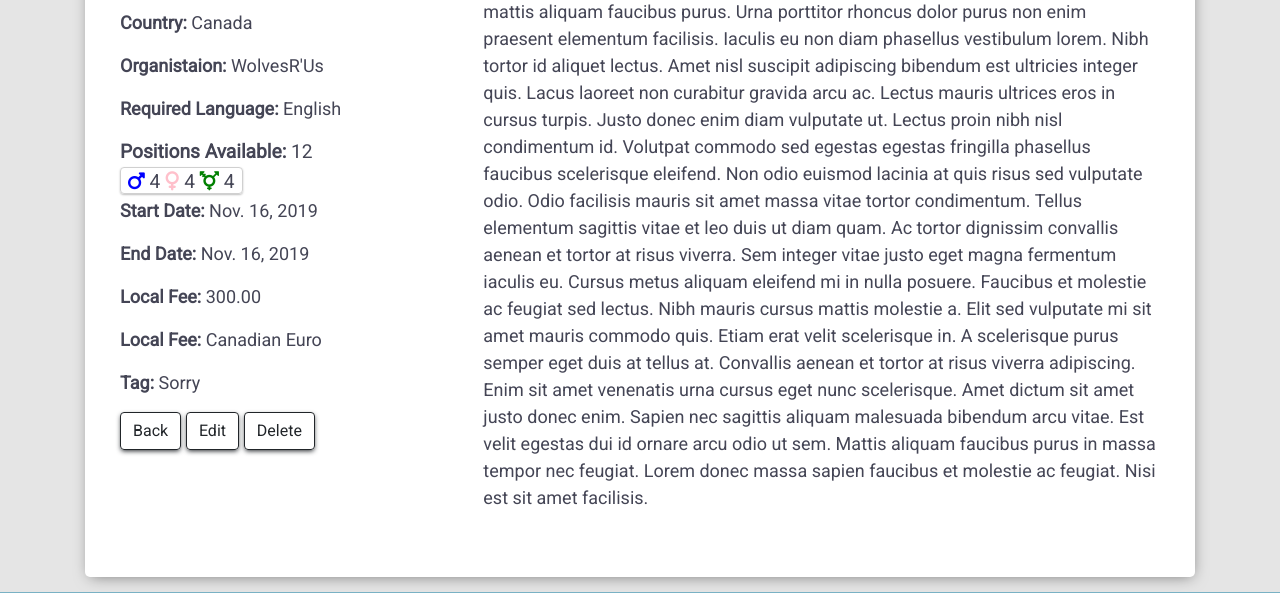
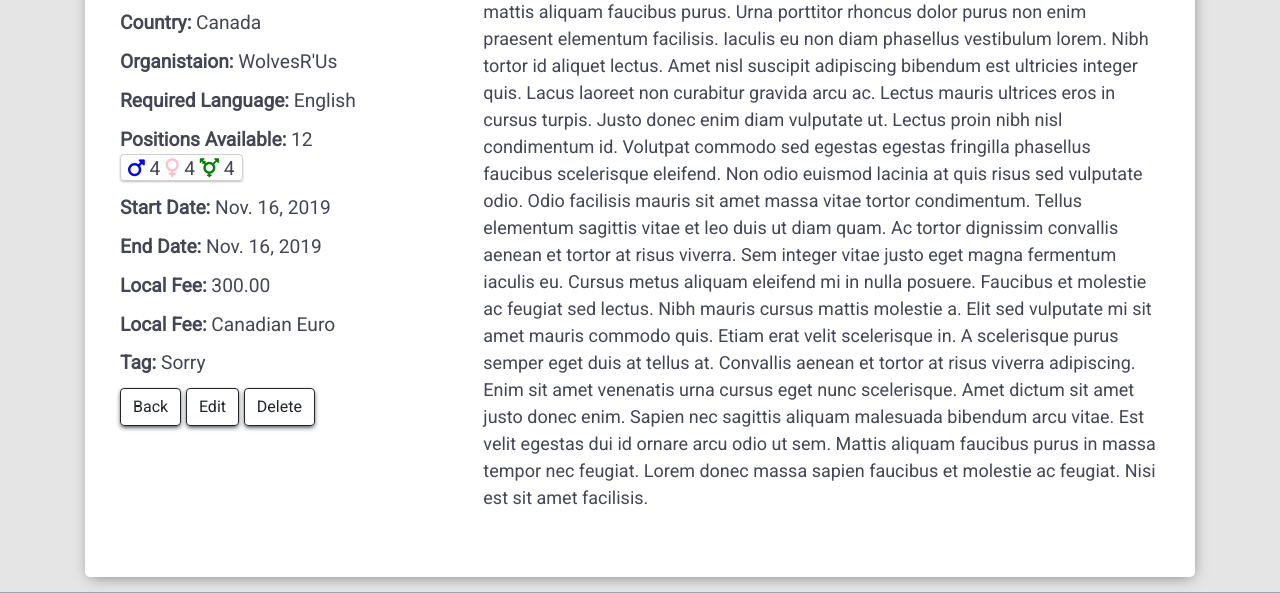
Before and after one commit to Pattern-Projects/volunteer-fsf-project, a Django app: page /camps/7/ in a window 1280 px wide. Shown: the part 530-1123 px from the top of the page. Run offline with Django 3.2, Linux system fonts and the light colour scheme; data comes from the database, SQL or seed files in the repository; both versions use the stored data as it was after the commit; some libraries are stand-ins or nearby versions; some web fonts are replaced.

Commit message:
Style camp.html page

```diff
--- a/camps/templates/camp.html
+++ b/camps/templates/camp.html
@@ -12,21 +12,22 @@
                         <img src="https://cdn.pixabay.com/photo/2018/05/28/22/11/message-in-a-bottle-3437294__340.jpg"/>
                     </div>
                         <div class="details-container">
-                            <p><span class="boldtext">Country:</span> {{ camp.country }} </p>
-                            <p><span class="boldtext">Organistaion:</span> {{ camp.organisation }}</p>
+                            <div class="camp-details"><span class="boldtext">Country:</span> {{ camp.country }} </div>
+                            <div class="camp-details"><span class="boldtext">Organistaion:</span> {{ camp.organisation }}</div>
 
                             {% if camp.required_language %}
-                                <p><span class="boldtext">Required Language:</span> {{ camp.required_language }} </p>
+                                <div class="camp-details"><span class="boldtext">Required Language:</span> {{ camp.required_language }} </div>
 							{% endif %}
 
                                 <!-- Show positions if positions set -->
                                 {% if camp.positions or camp.positions_male or camp.positions_female or camp.positions_other %}
+                                    <div class="camp-details">
                                     <div class="">
                                     <span class="boldtext">Positions Available:</span>
                                         {% if camp.positions %}{{ camp.positions }}{% endif %}
                                     </div>
                                     {% if camp.positions_male or camp.positions_female or camp.positions_other %}
-                                        <div class="gender-container">
+                                        <div class="gender-container text-center">
                                             <div class="positions-pane male-positions-pane" title="Male positions: {{ camp.positions_male }} / {{ camp.positions_male }}">
                                             {% if camp.positions_male %}
                                                 <i class="fas fa-mars"_pane></i>
@@ -47,20 +48,21 @@
                                             {% endif %}
                                         </div>
                                     {% endif %}
+                                    </div>
 								{% endif %}
 
 
 
-                            <p><span class="boldtext">Start Date:</span> {{ camp.start_date }}</p>
-                            <p><span class="boldtext">End Date:</span> {{ camp.end_date }}</p>
+                            <div class="camp-details"><span class="boldtext">Start Date:</span> {{ camp.start_date }}</div>
+                            <div class="camp-details"><span class="boldtext">End Date:</span> {{ camp.end_date }}</div>
 
                             {% if camp.extra_host_country_fee %}
-                                <p><span class="boldtext">Local Fee:</span> {{ camp.extra_host_country_fee }} </p>
-                                <p><span class="boldtext">Local Fee:</span> {{ camp.extra_host_country_fee_currency }} </p>
+                                <div class="camp-details"><span class="boldtext">Local Fee:</span> {{ camp.extra_host_country_fee }} </div>
+                                <div class="camp-details"><span class="boldtext">Local Fee:</span> {{ camp.extra_host_country_fee_currency }} </div>
 							{% endif %}
 
                             {% if camp.tag %}
-                                <p><span class="boldtext">Tag:</span> {{ camp.tag }} </p>
+                                <div class="camp-details"><span class="boldtext">Tag:</span> {{ camp.tag }} </div>
                             {% endif %}
 
 
@@ -86,26 +88,3 @@
     </div>
 </div>
 {% endblock %}
-
-
-<div class="item-box">
-                        <div class="row">
-                            <div class="col-md-3 col-sm-12 text-center image-container">
-                                <!--<img src="/media/{{ camp.image }}"/>-->
-                                <img src="https://cdn.pixabay.com/photo/2018/05/28/22/11/message-in-a-bottle-3437294__340.jpg"/>
-                            </div>
-                            <div class="col-md-8 col-sm-12">
-                                <h3>{{ camp.title }}</h3>
-                                <div class="row">
-                                    <div class="col-xs-9">
-                                        <p><a href="{% url 'camp_details' camp.id %}"  class="btn btn-default">Read more</a></p>
-                                        <p><span class="boldtext">Title:</span> {{ camp.title }} </p>
-                                        <p>{{ camp.description|truncatewords:30 }}</p>
-                                        <p><span class="boldtext">Country:</span> {{ camp.country }} </p>
-                                        <p><span class="boldtext">Organisation:</span> {{camp.organisation}}</p>
-                                    </div>
-                                </div>
-                            </div>
-                            <hr>
-                        </div>
-                    </div>
--- a/static/css/content.css
+++ b/static/css/content.css
@@ -32,6 +32,10 @@
 .item-box .details-container { /*Used in camp.html*/
     padding: 15px;
     padding-top: 5px;
+}
+
+.item-box .camp-details {
+    margin-bottom: 10px;
 }
 
 .item-box span.boldtext {
```
Also changed, not shown: db.sqlite3.
